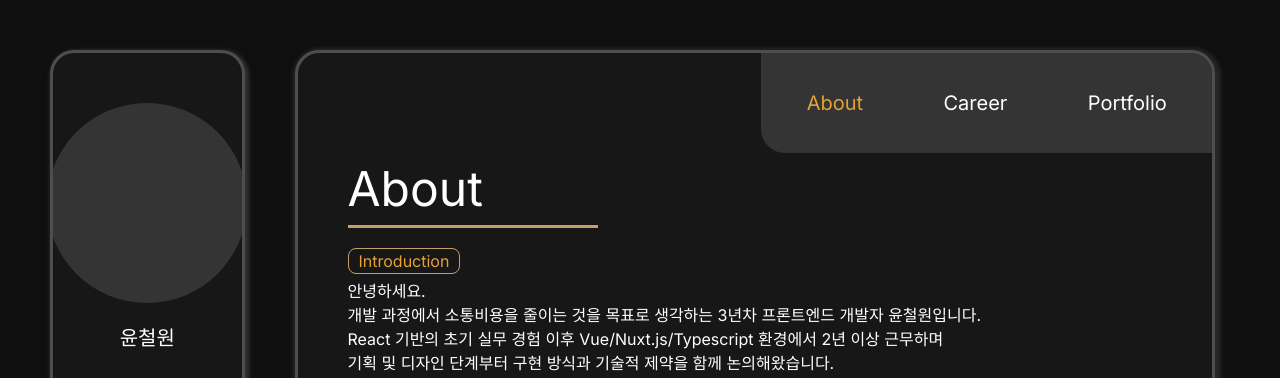
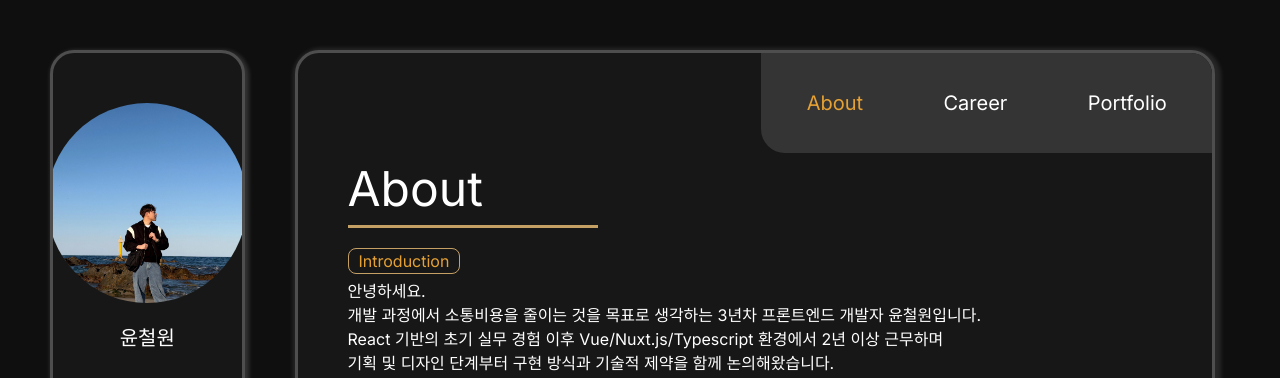
Before and after one commit to DevWonny/portfolio_new, a Next.js app: page / in a window 1280 px wide. Shown: the top 378 px of the page. Built offline with nearby package versions, Linux system fonts and the light colour scheme; a web font is replaced by a local one.

Commit message:
Profile Image 추가

```diff
--- a/app/components/introduce.tsx
+++ b/app/components/introduce.tsx
@@ -1,3 +1,4 @@
+/* eslint-disable @next/next/no-img-element */
 "use client";
 
 // style
@@ -9,7 +10,9 @@ export default function Introduce() {
     // * 각 라벨 옆에 아이콘 넣기(맥북에서)!
     <div className="introduce-wrap flex flex-col items-center">
       <div className="profile-container flex flex-col items-center">
-        <div className="profile-picture"></div>
+        <div className="profile-picture flex items-center justify-center">
+          <img src="/profile.jpg" alt="Profile Image" />
+        </div>
         <p className="profile-name">윤철원</p>
         <p className="profile-category">Frontend Developer</p>
       </div>
```
Also changed, not shown: public/profile.jpg (added).
